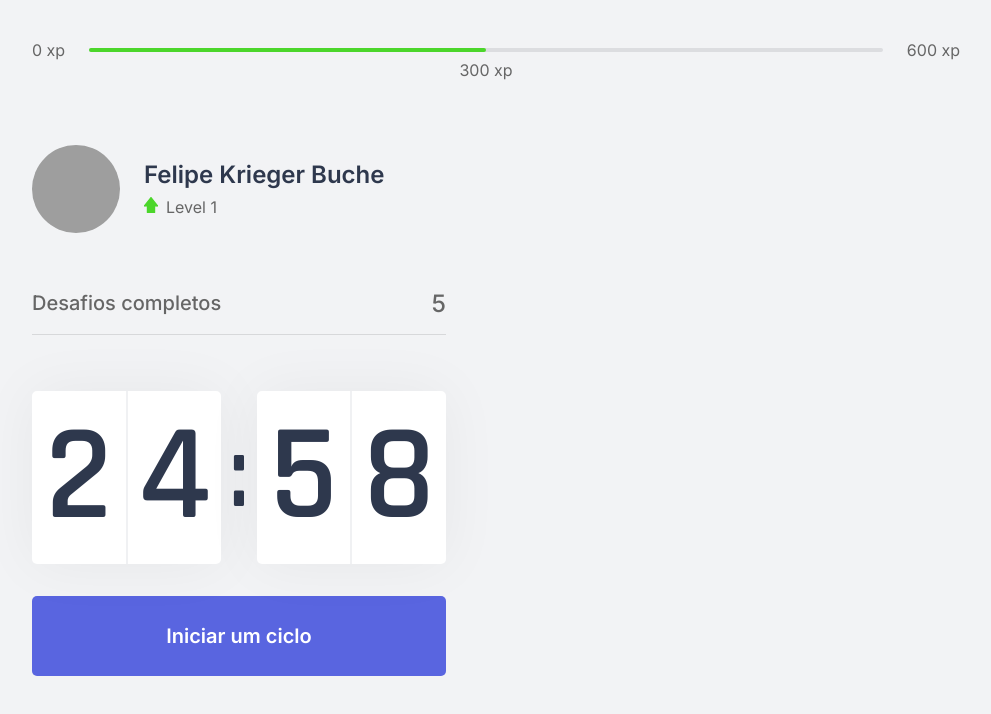
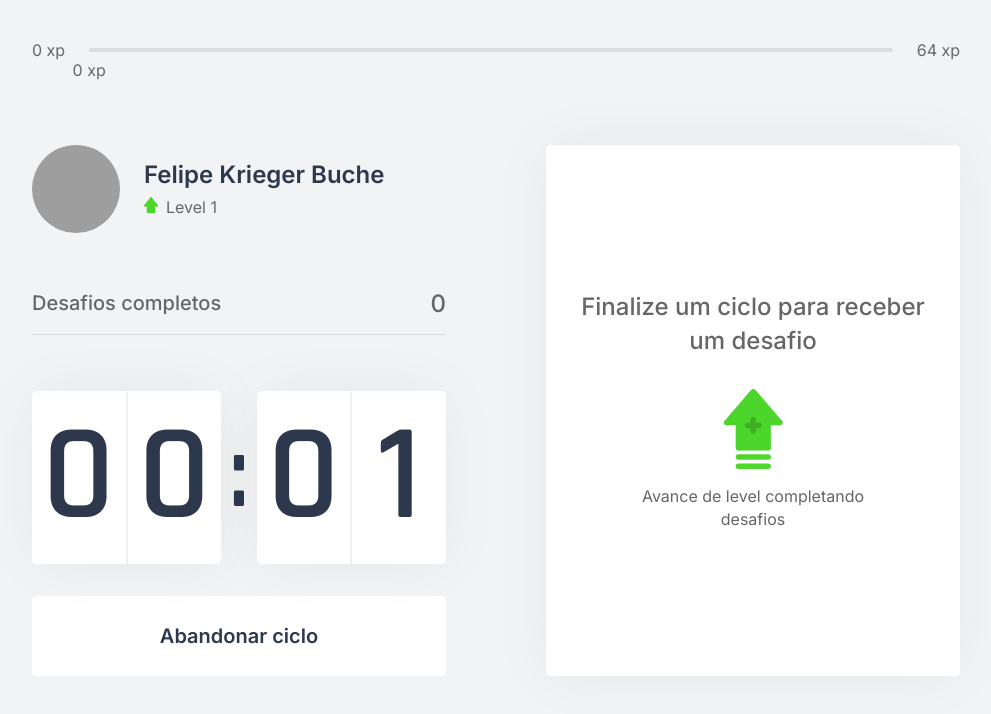
Before and after one commit to felipekrgb/moveit, a Next.js app: page / in a window 1280 px wide. Both pictures are taken after a click on the button "Iniciar um ciclo". Shown: the top 714 px of the page, without its empty margins (144-1135 px from the left). Built offline with nearby package versions, Linux system fonts and the light colour scheme; grey boxes are pictures that could not be loaded.

Commit message:
Adicionando ContextAPI

```diff
--- /dev/null
+++ b/challenges.json
@@ -0,0 +1,62 @@
+[
+  {
+    "type": "body",
+    "description": "Estique um de seus braços com a palma da mão virada para frente e puxe os dedos para cima por 10 segundos por mão.",
+    "amount": 80
+  },
+  {
+    "type": "body",
+    "description": "Estique seu braço contra o peito e puxe-o utilizando o outro braço por 10 segundos por braço.",
+    "amount": 60
+  },
+  {
+    "type": "body",
+    "description": "Puxe seu pescoço com a ajuda da mão para a direita e para a esquerda, permanecendo na posição por alguns segundos.",
+    "amount": 70
+  },
+  {
+    "type": "body",
+    "description": "Com as duas mãos na parte de trás da cabeça, leve-a para baixo, alongando a parte de trás da região.",
+    "amount": 60
+  },
+  {
+    "type": "body",
+    "description": "Cruze as pernas e desça com as mãos esticadas em direção ao chão. Repita o movimento com a outra perna na frente.",
+    "amount": 100
+  },
+  {
+    "type": "body",
+    "description": "Sentado, abra as pernas e tente encostar as palmas das mãos no chão, repita 3 vezes por 5 segundos.",
+    "amount": 80
+  },
+  {
+    "type": "body",
+    "description": "Puxe o joelho de encontro ao peito e segure, troque de perna após 10 segundos.",
+    "amount": 50
+  },
+  {
+    "type": "body",
+    "description": "Sentado, cruze uma perna e incline seu tronco à frente, troque de perna após 10 segundos.",
+    "amount": 80
+  },
+  {
+    "type": "eye",
+    "description": "Sentado, feche os olhos e cubra-os com as palmas da mão durante 2 minutos, depois abra normalmente.",
+    "amount": 90
+  },
+  {
+    "type": "eye",
+    "description": "Em algum ambiente aberto, olhe o mais longe que puder em quatro direções por 3s, mexa apenas os olhos. Repita 3 vezes.",
+    "amount": 140
+  },
+  {
+    "type": "eye",
+    "description": "Usando os polegares, massage a área abaixo das sobrancelhas em movimentos circulares por 15 segundos.",
+    "amount": 70
+  },
+  {
+    "type": "body",
+    "description": "Em pé, gire a cintura o máximo que puder para a esquerda, segure por cinco segundos. Repita para a direita.",
+    "amount": 90
+  }
+]
--- /dev/null
+++ b/src/components/ChallengeBox.tsx
@@ -0,0 +1,47 @@
+import { useContext } from 'react';
+import { ChallengesContext } from '../contexts/ChallengesContext';
+import styles from '../styles/components/ChallengeBox.module.css';
+
+export function ChallengeBox() {
+  const { activeChallenge, resetChallenge } = useContext(ChallengesContext);
+
+  return (
+    <div className={styles.challengeBoxContainer}>
+      {activeChallenge ? (
+        <div className={styles.challengeActive}>
+          <header>Ganhe {activeChallenge.amount} xp</header>
+
+          <main>
+            <img
+              src={`icons/${activeChallenge.type}.svg`}
+              alt={activeChallenge.type}
+            />
+            <strong>Novo desafio</strong>
+            <p>{activeChallenge.description}</p>
+          </main>
+
+          <footer>
+            <button
+              type="button"
+              className={styles.challengeFailedButton}
+              onClick={resetChallenge}
+            >
+              Falhei
+            </button>
+            <button type="button" className={styles.challengeSucceededButton}>
+              Completei
+            </button>
+          </footer>
+        </div>
+      ) : (
+        <div className={styles.challengeNotActive}>
+          <strong>Finalize um ciclo para receber um desafio</strong>
+          <p>
+            <img src="icons/level-up.svg" alt="Level Up" />
+            Avance de level completando desafios
+          </p>
+        </div>
+      )}
+    </div>
+  );
+}
--- a/src/components/CompletedChallenges.tsx
+++ b/src/components/CompletedChallenges.tsx
@@ -1,10 +1,14 @@
+import { useContext } from 'react';
+import { ChallengesContext } from '../contexts/ChallengesContext';
 import styles from '../styles/components/CompletedChallenges.module.css';
 
 export function CompletedChallenges() {
+  const { challengesCompleted } = useContext(ChallengesContext);
+
   return (
     <div className={styles.completedChallengesContainer}>
       <span>Desafios completos</span>
-      <span>5</span>
+      <span>{challengesCompleted}</span>
     </div>
   );
 }
--- a/src/components/Countdown.tsx
+++ b/src/components/Countdown.tsx
@@ -1,9 +1,15 @@
-import { useState, useEffect } from 'react';
+import { useState, useEffect, useContext } from 'react';
+import { ChallengesContext } from '../contexts/ChallengesContext';
 import styles from '../styles/components/Countdown.module.css';
 
+let countdownTimeout: NodeJS.Timeout;
+
 export function Countdown() {
-  const [time, setTime] = useState(25 * 60);
-  const [active, setActive] = useState(false);
+  const { startNewChallenge } = useContext(ChallengesContext);
+
+  const [time, setTime] = useState(0.05 * 60);
+  const [isActive, setIsActive] = useState(false);
+  const [hasFinished, setHasFinished] = useState(false);
 
   const minutes = Math.floor(time / 60);
   const seconds = time % 60;
@@ -12,16 +18,26 @@
   const [secondLeft, secondRight] = String(seconds).padStart(2, '0').split('');
 
   function startCountdown() {
-    setActive(true);
+    setIsActive(true);
+  }
+
+  function resetCountdown() {
+    clearTimeout(countdownTimeout);
+    setIsActive(false);
+    setTime(0.05 * 60);
   }
 
   useEffect(() => {
-    if (active && time > 0) {
-      setTimeout(() => {
+    if (isActive && time > 0) {
+      countdownTimeout = setTimeout(() => {
         setTime(time - 1);
       }, 1000);
+    } else if (isActive && time === 0) {
+      setHasFinished(true);
+      setIsActive(false);
+      startNewChallenge();
     }
-  }, [active, time]);
+  }, [isActive, time]);
 
   return (
     <div>
@@ -37,6 +53,23 @@
         </div>
       </div>
 
+      {hasFinished ? (
+        <button disabled className={styles.countdownButton}>
+          Ciclo encerrado
+          <img src="icons/sucess.svg" alt="Sucess" />
+          <div />
+        </button>
+      ) : (
+        <>
+          {isActive ? (
+            <button
+              type="button"
+              className={`${styles.countdownButton} ${styles.countdownButtonActive}`}
+              onClick={resetCountdown}
+            >
+              Abandonar ciclo
+            </button>
+          ) : (
             <button
               type="button"
               className={styles.countdownButton}
@@ -44,6 +77,9 @@
             >
               Iniciar um ciclo
             </button>
+          )}
+        </>
+      )}
     </div>
   );
 }
--- a/src/components/ExperienceBar.tsx
+++ b/src/components/ExperienceBar.tsx
@@ -1,17 +1,25 @@
+import { useContext } from 'react';
+import { ChallengesContext } from '../contexts/ChallengesContext';
 import styles from '../styles/components/ExperienceBar.module.css';
 
 export function ExperienceBar() {
+  const { currentExperience, experienceToNextLevel } = useContext(
+    ChallengesContext
+  );
+
+  const percentToNextLevel = Math.round(currentExperience * 100 / experienceToNextLevel);
+
   return (
     <header className={styles.experienceBar}>
       <span>0 xp</span>
       <div>
-        <div style={{ width: '50%' }} />
+        <div style={{ width: `${percentToNextLevel}%` }} />
 
-        <span className={styles.currentExperience} style={{ left: '50%' }}>
-          300 xp
+        <span className={styles.currentExperience} style={{ left: `${percentToNextLevel}%` }}>
+          {currentExperience} xp
         </span>
       </div>
-      <span>600 xp</span>
+      <span>{experienceToNextLevel} xp</span>
     </header>
   );
 }
--- /dev/null
+++ b/src/contexts/ChallengesContext.tsx
@@ -0,0 +1,67 @@
+import { createContext, useState, ReactNode } from 'react';
+import challenges from '../../challenges.json';
+
+interface Challenge {
+  type: 'body' | 'eye';
+  description: string;
+  amount: number;
+}
+
+interface ChallengesContextData {
+  level: number;
+  currentExperience: number;
+  experienceToNextLevel: number;
+  challengesCompleted: number;
+  activeChallenge: Challenge;
+  levelUp: () => void;
+  startNewChallenge: () => void;
+  resetChallenge: () => void;
+}
+
+interface ChallengesProviderProps {
+  children: ReactNode;
+}
+
+export const ChallengesContext = createContext({} as ChallengesContextData);
+
+export function ChallengesProvider({ children }: ChallengesProviderProps) {
+  const [level, setLevel] = useState(1);
+  const [currentExperience, setCurrentExperience] = useState(0);
+  const [challengesCompleted, setChallengesCompleted] = useState(0);
+
+  const [activeChallenge, setActiveChallenge] = useState(null);
+
+  const experienceToNextLevel = Math.pow((level + 1) * 4, 2)
+
+  function levelUp() {
+    setLevel(level + 1);
+  }
+
+  function startNewChallenge() {
+    const randomChallengeIndex = Math.floor(Math.random() * challenges.length);
+    const challenge = challenges[randomChallengeIndex];
+
+    setActiveChallenge(challenge);
+  }
+
+  function resetChallenge() {
+    setActiveChallenge(null);
+  }
+
+  return (
+    <ChallengesContext.Provider
+      value={{
+        level,
+        currentExperience,
+        experienceToNextLevel,
+        challengesCompleted,
+        levelUp,
+        startNewChallenge,
+        activeChallenge,
+        resetChallenge,
+      }}
+    >
+      {children}
+    </ChallengesContext.Provider>
+  );
+}
--- a/src/pages/_app.tsx
+++ b/src/pages/_app.tsx
@@ -1,7 +1,13 @@
 import '../styles/global.css';
 
+import { ChallengesProvider } from '../contexts/ChallengesContext';
+
 function MyApp({ Component, pageProps }) {
-  return <Component {...pageProps} />;
+  return (
+    <ChallengesProvider>
+      <Component {...pageProps} />
+    </ChallengesProvider>
+  );
 }
 
 export default MyApp;
--- a/src/pages/index.tsx
+++ b/src/pages/index.tsx
@@ -1,12 +1,13 @@
-import React from 'react';
+import Head from 'next/head';
+
 import { CompletedChallenges } from '../components/CompletedChallenges';
 import { Countdown } from '../components/Countdown';
 import { ExperienceBar } from '../components/ExperienceBar';
 import { Profile } from '../components/Profile';
+import { ChallengeBox } from '../components/ChallengeBox';
 
 import styles from '../styles/pages/Home.module.css';
 
-import Head from 'next/head';
 
 export default function Home() {
   return (
@@ -23,7 +24,9 @@
           <CompletedChallenges />
           <Countdown />
         </div>
-        <div></div>
+        <div>
+          <ChallengeBox />
+        </div>
       </section>
     </div>
   );
--- /dev/null
+++ b/src/styles/components/ChallengeBox.module.css
@@ -0,0 +1,110 @@
+.challengeBoxContainer {
+  height: 100%;
+
+  background: var(--white);
+  border-radius: 5px;
+  box-shadow: 0 0 60px rgba(0, 0, 0, 0.05);
+  padding: 1.5rem 2rem;
+
+  display: flex;
+  flex-direction: column;
+  align-items: center;
+  justify-content: center;
+
+  text-align: center;
+}
+
+.challengeNotActive {
+  display: flex;
+  flex-direction: column;
+  align-items: center;
+}
+
+.challengeNotActive strong {
+  font-size: 1.5rem;
+  font-weight: 500;
+  line-height: 1.4;
+}
+
+.challengeNotActive p {
+  display: flex;
+  flex-direction: column;
+  align-items: center;
+  line-height: 1.4;
+  max-width: 70%;
+  margin-top: 2rem;
+}
+
+.challengeNotActive p img {
+  margin-bottom: 1rem;
+}
+
+.challengeActive {
+  height: 100%;
+
+  display: flex;
+  flex-direction: column;
+}
+
+.challengeActive header {
+  color: var(--blue);
+  font-weight: 600;
+  font-size: 1.25rem;
+  padding: 0 2rem 1.5rem;
+  border-bottom: 1px solid var(--gray-line);
+}
+
+.challengeActive main {
+  flex: 1;
+  display: flex;
+  flex-direction: column;
+  align-items: center;
+  justify-content: center;
+}
+
+.challengeActive main strong {
+  font-size: 2rem;
+  font-weight: 600;
+  color: var(--title);
+  margin: 1.5rem 0 1rem;
+}
+
+.challengeActive main p {
+  line-height: 1.5;
+}
+
+.challengeActive footer {
+  display: grid;
+  grid-template-columns: 1fr 1fr;
+  gap: 1rem;
+}
+
+.challengeActive footer button {
+  height: 3rem;
+
+  display: flex;
+  align-items: center;
+  justify-content: center;
+
+  border: 0;
+  border-radius: 5px;
+
+  color: var(--white);
+
+  font-size: 1rem;
+  font-weight: 600;
+
+  transition: filter 0.2s;
+}
+
+.challengeActive footer button.challengeFailedButton {
+  background: var(--red);
+}
+
+.challengeActive footer button.challengeSucceededButton {
+  background: var(--green);
+}
+
+.challengeActive footer button:hover {
+  filter: brightness(0.9);
+}
--- a/src/styles/components/Countdown.module.css
+++ b/src/styles/components/Countdown.module.css
@@ -57,6 +57,31 @@
   transition: background-color 0.2s;
 }
 
-.countdownButton:hover {
+.countdownButton:focus {
+  outline: none;
+}
+
+.countdownButton img {
+  margin-left: 1rem;
+}
+
+.countdownButton:not(:disabled):hover {
   background: var(--blue-dark);
 }
+
+.countdownButtonActive {
+  background: var(--white);
+  color: var(--title);
+}
+
+.countdownButtonActive:not(:disabled):hover {
+  background: var(--red);
+  color: var(--white);
+}
+
+.countdownButton:disabled {
+  background: var(--white);
+  color: var(--text);
+  cursor: not-allowed;
+  border-bottom: 4px solid var(--green);
+}
```
Also changed, not shown: public/icons/sucess.svg (added). Lines whose indentation alone changed are shown as unchanged.
